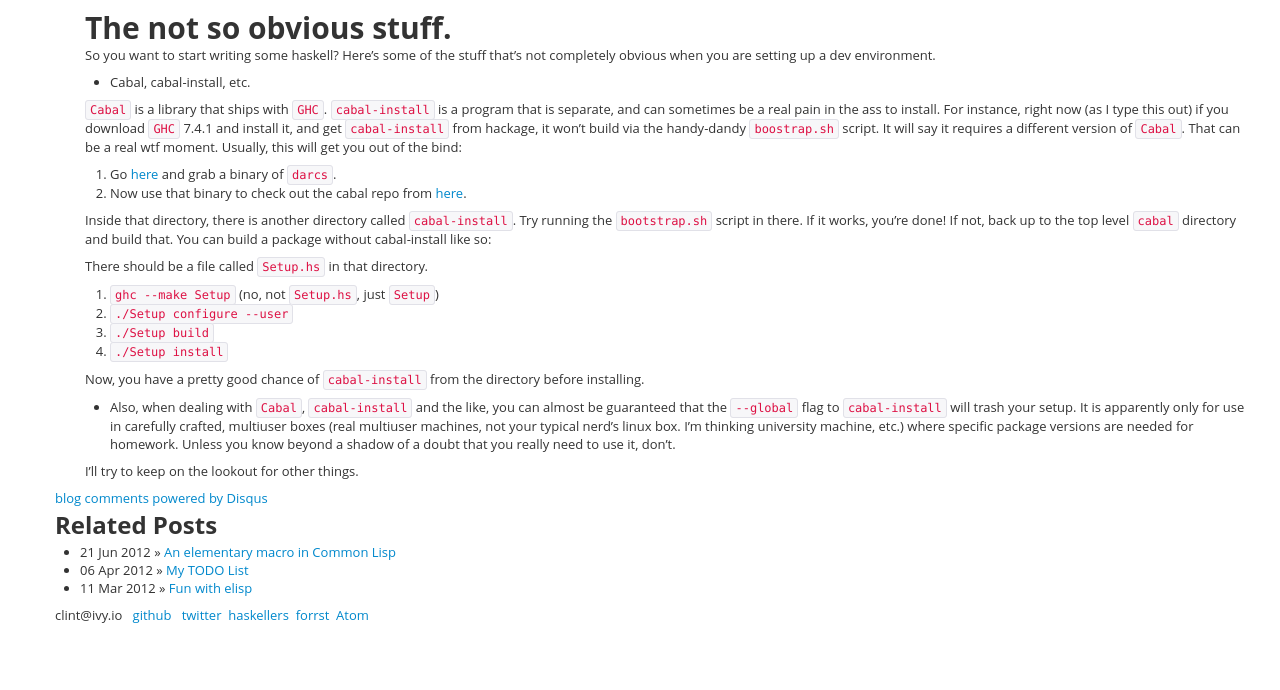
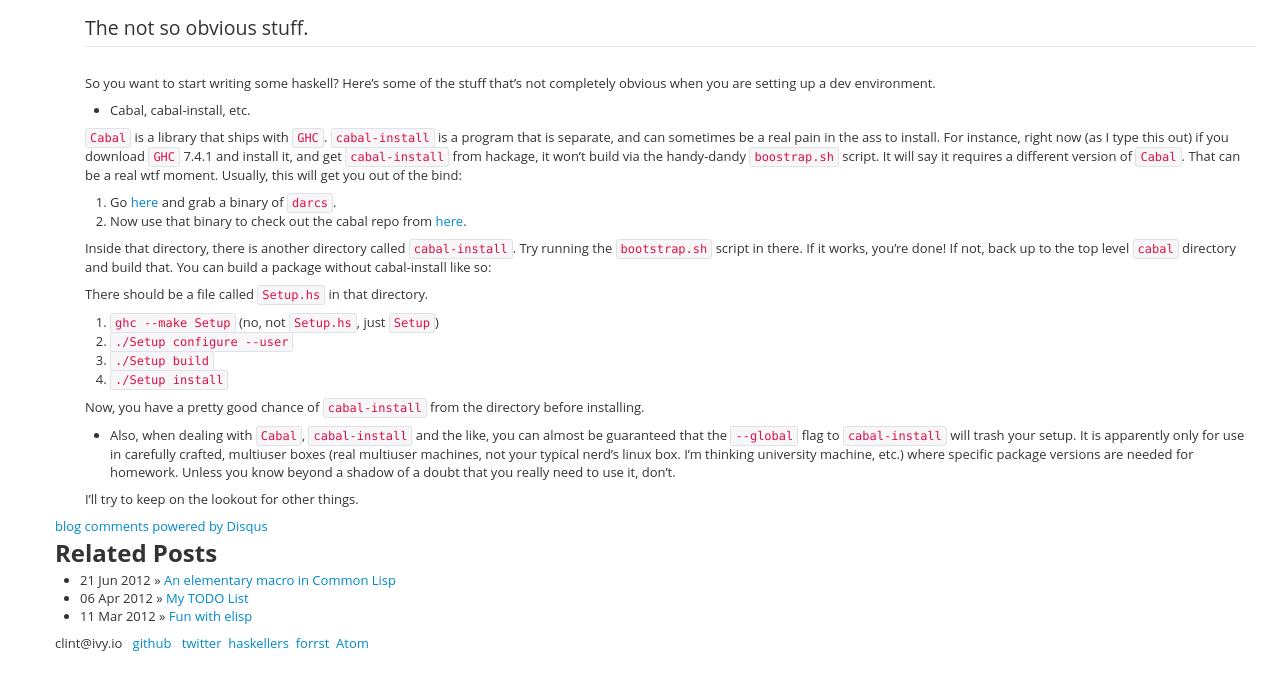
Before and after one commit to cmoore/cmoore.github.com, a Jekyll site: the page built from _posts/2012-04-05-so-you-want-to-learn-haskell.markdown, in a window 1280 px wide. Shown: the top 690 px of the page. Built offline with Jekyll 4.4.1, drawn with Linux system fonts in a browser that asks for light colours; Markdown is read by kramdown in place of the engine named in the settings; comment, search, counter and statistics services are not loaded.

Commit message:
testing...

```diff
--- a/_posts/2012-04-05-so-you-want-to-learn-haskell.markdown
+++ b/_posts/2012-04-05-so-you-want-to-learn-haskell.markdown
@@ -4,8 +4,7 @@ title: The not so obvious stuff.
 tagline: and the stuff that will mysteriously explode.
 ---
 
-{{ page.title }}
-====
+<legend> {{ page.title }} </legend>
 
 So you want to start writing some haskell?  Here's some of the stuff that's not completely obvious when you are setting up a dev environment.
 
```
